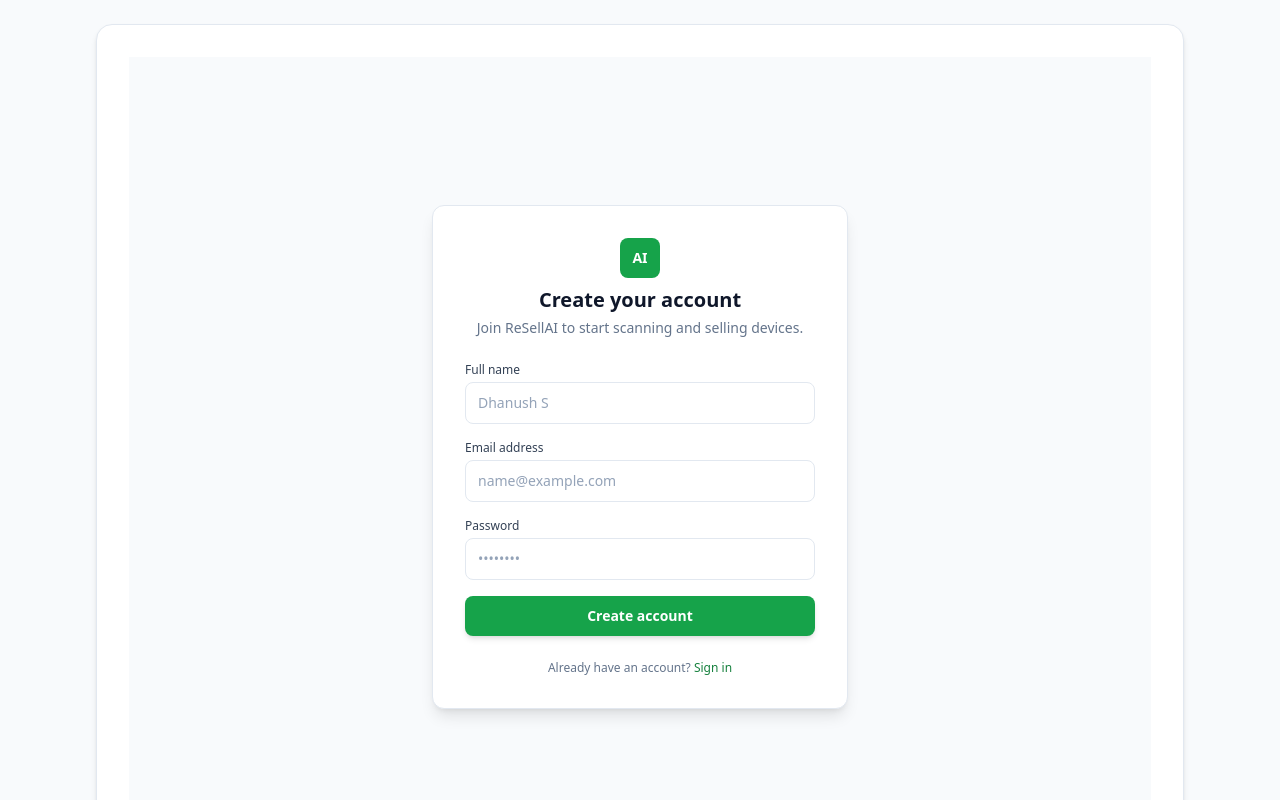
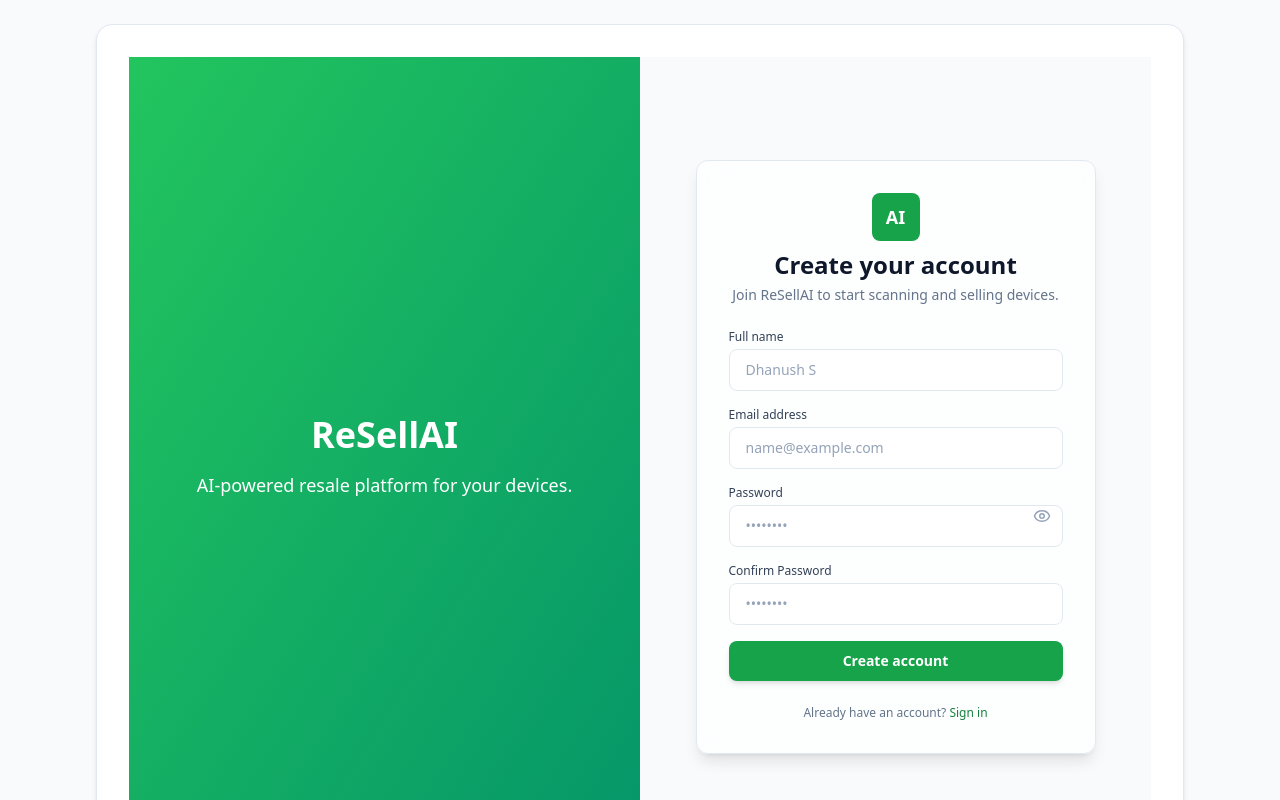
Before and after one commit to Dhanush552005/ReSellAI, a React (Vite) app in the folder frontend/: page /register in a window 1280 px wide. Shown: the top 800 px of the page. Built offline with nearby package versions, Linux system fonts and the light colour scheme.

Commit message:
register and login page

```diff
--- a/frontend/src/pages/Login.jsx
+++ b/frontend/src/pages/Login.jsx
@@ -1,38 +1,50 @@
-import { useState } from "react"
-import { useNavigate, Link } from "react-router-dom"
-import { loginUser } from "../api"
+import { useState } from "react";
+import { useNavigate, Link } from "react-router-dom";
+import { loginUser } from "../api";
+import { Eye, EyeOff } from "lucide-react";
 
 export default function Login({ fetchUser }) {
-  const [email, setEmail] = useState("")
-  const [password, setPassword] = useState("")
-  const [error, setError] = useState("")
-  const navigate = useNavigate()
+  const [email, setEmail] = useState("");
+  const [password, setPassword] = useState("");
+  const [showPassword, setShowPassword] = useState(false);
+  const [error, setError] = useState("");
+  const navigate = useNavigate();
 
   const handleSubmit = async (e) => {
-    e.preventDefault()
-    setError("")
+    e.preventDefault();
+    setError("");
 
-    const res = await loginUser({ email, password })
+    const res = await loginUser({ email, password });
 
     if (res.error) {
-      setError(res.error)
+      setError(res.error);
     } else {
-      await fetchUser()
-      navigate("/")
+      await fetchUser();
+      navigate("/");
     }
-  }
+  };
 
   return (
-    <div className="min-h-screen flex items-center justify-center bg-slate-50">
-      <div className="w-full max-w-md px-4">
-        <div className="bg-white shadow-lg rounded-xl border border-slate-200 p-8">
+    <div className="min-h-screen flex flex-col lg:flex-row">
+      {/* Left Side */}
+      <div className="hidden lg:flex flex-1 items-center justify-center bg-gradient-to-br from-green-500 to-emerald-600 text-white">
+        <div className="text-center space-y-4 px-8">
+          <h1 className="text-4xl font-bold">ReSellAI</h1>
+          <p className="text-lg font-medium">
+            AI-powered resale platform for your devices.
+          </p>
+        </div>
+      </div>
+
+      {/* Right Side */}
+      <div className="flex-1 flex items-center justify-center bg-slate-50">
+        <div className="w-full max-w-md px-6">
+          <div className="bg-white/70 backdrop-blur-md shadow-lg rounded-xl border border-slate-200 p-8">
             <div className="flex flex-col items-center mb-6">
-            <div className="h-10 w-10 rounded-lg bg-green-600 flex items-center justify-center text-white text-sm font-semibold mb-2">
+              <div className="h-12 w-12 rounded-lg bg-green-600 flex items-center justify-center text-white text-lg font-semibold mb-2">
                 AI
               </div>
-            <h2 className="text-xl font-semibold text-slate-900">
-              Welcome back
-            </h2>
+              <h2 className="text-2xl font-semibold text-slate-900">Welcome back</h2>
               <p className="text-sm text-slate-500 mt-1">
                 Sign in to access your ReSellAI dashboard.
               </p>
@@ -52,37 +64,44 @@
                 <input
                   type="email"
                   required
-                className="w-full px-3 py-2.5 rounded-lg border border-slate-200 bg-white text-sm text-slate-900 placeholder:text-slate-400 focus:outline-none focus:ring-2 focus:ring-green-500 focus:border-green-500"
+                  className="w-full px-4 py-2.5 rounded-lg border border-slate-200 bg-white text-sm text-slate-900 placeholder:text-slate-400 focus:outline-none focus:ring-2 focus:ring-green-500 focus:border-green-500"
                   placeholder="name@example.com"
                   value={email}
                   onChange={(e) => setEmail(e.target.value)}
                 />
               </div>
 
-            <div>
+              <div className="relative">
                 <label className="block text-xs font-medium text-slate-700 mb-1">
                   Password
                 </label>
                 <input
-                type="password"
+                  type={showPassword ? "text" : "password"}
                   required
-                className="w-full px-3 py-2.5 rounded-lg border border-slate-200 bg-white text-sm text-slate-900 placeholder:text-slate-400 focus:outline-none focus:ring-2 focus:ring-green-500 focus:border-green-500"
+                  className="w-full px-4 py-2.5 rounded-lg border border-slate-200 bg-white text-sm text-slate-900 placeholder:text-slate-400 focus:outline-none focus:ring-2 focus:ring-green-500 focus:border-green-500"
                   placeholder="••••••••"
                   value={password}
                   onChange={(e) => setPassword(e.target.value)}
                 />
+                <button
+                  type="button"
+                  onClick={() => setShowPassword(!showPassword)}
+                  className="absolute right-3 top-1/2 -translate-y-1/2 text-slate-400 hover:text-slate-600"
+                >
+                  {showPassword ? <EyeOff size={18} /> : <Eye size={18} />}
+                </button>
               </div>
 
               <button
                 type="submit"
-              className="w-full py-2.5 rounded-lg bg-green-600 hover:bg-green-700 text-white text-sm font-semibold shadow-md transition-colors"
+                className="w-full py-2.5 rounded-lg bg-green-600 hover:bg-green-700 text-white text-sm font-semibold shadow-md transition-all"
               >
                 Sign in
               </button>
             </form>
 
             <p className="mt-6 text-center text-xs text-slate-500">
-            Don&apos;t have an account?{" "}
+              Don&apos;t have an account?{' '}
               <Link
                 to="/register"
                 className="text-green-700 hover:text-green-800 font-medium"
@@ -93,5 +112,6 @@
           </div>
         </div>
       </div>
-  )
+    </div>
+  );
 }
--- a/frontend/src/pages/Register.jsx
+++ b/frontend/src/pages/Register.jsx
@@ -1,40 +1,70 @@
-import { useState } from "react"
-import { useNavigate, Link } from "react-router-dom"
-import { registerUser } from "../api"
+import { useState } from "react";
+import { useNavigate, Link } from "react-router-dom";
+import { registerUser } from "../api";
+import { Eye, EyeOff } from "lucide-react";
 
 export default function Register() {
-  const [username, setUsername] = useState("")
-  const [email, setEmail] = useState("")
-  const [password, setPassword] = useState("")
-  const [error, setError] = useState("")
-  const [success, setSuccess] = useState(false)
-  const navigate = useNavigate()
+  const [username, setUsername] = useState("");
+  const [email, setEmail] = useState("");
+  const [password, setPassword] = useState("");
+  const [confirmPassword, setConfirmPassword] = useState("");
+  const [showPassword, setShowPassword] = useState(false);
+  const [passwordStrength, setPasswordStrength] = useState("");
+  const [error, setError] = useState("");
+  const [success, setSuccess] = useState(false);
+  const navigate = useNavigate();
 
   const handleSubmit = async (e) => {
-    e.preventDefault()
-    setError("")
+    e.preventDefault();
+    setError("");
 
-    const res = await registerUser({ username, email, password })
+    if (password !== confirmPassword) {
+      setError("Passwords do not match");
+      return;
+    }
+
+    const res = await registerUser({ username, email, password });
 
     if (res.error) {
-      setError(res.error)
+      setError(res.error);
     } else {
-      setSuccess(true)
-      setTimeout(() => navigate("/login"), 2000)
+      setSuccess(true);
+      setTimeout(() => navigate("/login"), 2000);
     }
+  };
+
+  const handlePasswordChange = (value) => {
+    setPassword(value);
+    if (value.length < 6) {
+      setPasswordStrength("Weak");
+    } else if (value.length < 10) {
+      setPasswordStrength("Moderate");
+    } else {
+      setPasswordStrength("Strong");
     }
+  };
 
   return (
-    <div className="min-h-screen flex items-center justify-center bg-slate-50">
-      <div className="w-full max-w-md px-4">
-        <div className="bg-white shadow-lg rounded-xl border border-slate-200 p-8">
+    <div className="min-h-screen flex flex-col lg:flex-row">
+      {/* Left Side */}
+      <div className="hidden lg:flex flex-1 items-center justify-center bg-gradient-to-br from-green-500 to-emerald-600 text-white">
+        <div className="text-center space-y-4 px-8">
+          <h1 className="text-4xl font-bold">ReSellAI</h1>
+          <p className="text-lg font-medium">
+            AI-powered resale platform for your devices.
+          </p>
+        </div>
+      </div>
+
+      {/* Right Side */}
+      <div className="flex-1 flex items-center justify-center bg-slate-50">
+        <div className="w-full max-w-md px-6">
+          <div className="bg-white/70 backdrop-blur-md shadow-lg rounded-xl border border-slate-200 p-8">
             <div className="flex flex-col items-center mb-6">
-            <div className="h-10 w-10 rounded-lg bg-green-600 flex items-center justify-center text-white text-sm font-semibold mb-2">
+              <div className="h-12 w-12 rounded-lg bg-green-600 flex items-center justify-center text-white text-lg font-semibold mb-2">
                 AI
               </div>
-            <h2 className="text-xl font-semibold text-slate-900">
-              Create your account
-            </h2>
+              <h2 className="text-2xl font-semibold text-slate-900">Create your account</h2>
               <p className="text-sm text-slate-500 mt-1">
                 Join ReSellAI to start scanning and selling devices.
               </p>
@@ -60,7 +90,7 @@
                 <input
                   type="text"
                   required
-                className="w-full px-3 py-2.5 rounded-lg border border-slate-200 bg-white text-sm text-slate-900 placeholder:text-slate-400 focus:outline-none focus:ring-2 focus:ring-green-500 focus:border-green-500"
+                  className="w-full px-4 py-2.5 rounded-lg border border-slate-200 bg-white text-sm text-slate-900 placeholder:text-slate-400 focus:outline-none focus:ring-2 focus:ring-green-500 focus:border-green-500"
                   placeholder="Dhanush S"
                   value={username}
                   onChange={(e) => setUsername(e.target.value)}
@@ -74,37 +104,63 @@
                 <input
                   type="email"
                   required
-                className="w-full px-3 py-2.5 rounded-lg border border-slate-200 bg-white text-sm text-slate-900 placeholder:text-slate-400 focus:outline-none focus:ring-2 focus:ring-green-500 focus:border-green-500"
+                  className="w-full px-4 py-2.5 rounded-lg border border-slate-200 bg-white text-sm text-slate-900 placeholder:text-slate-400 focus:outline-none focus:ring-2 focus:ring-green-500 focus:border-green-500"
                   placeholder="name@example.com"
                   value={email}
                   onChange={(e) => setEmail(e.target.value)}
                 />
               </div>
 
-            <div>
+              <div className="relative">
                 <label className="block text-xs font-medium text-slate-700 mb-1">
                   Password
                 </label>
                 <input
+                  type={showPassword ? "text" : "password"}
+                  required
+                  className="w-full px-4 py-2.5 rounded-lg border border-slate-200 bg-white text-sm text-slate-900 placeholder:text-slate-400 focus:outline-none focus:ring-2 focus:ring-green-500 focus:border-green-500"
+                  placeholder="••••••••"
+                  value={password}
+                  onChange={(e) => handlePasswordChange(e.target.value)}
+                />
+                <button
+                  type="button"
+                  onClick={() => setShowPassword(!showPassword)}
+                  className="absolute right-3 top-1/2 -translate-y-1/2 text-slate-400 hover:text-slate-600"
+                >
+                  {showPassword ? <EyeOff size={18} /> : <Eye size={18} />}
+                </button>
+                {password && (
+                  <p className="text-xs mt-1 text-slate-500">
+                    Password strength: <span className="font-medium">{passwordStrength}</span>
+                  </p>
+                )}
+              </div>
+
+              <div>
+                <label className="block text-xs font-medium text-slate-700 mb-1">
+                  Confirm Password
+                </label>
+                <input
                   type="password"
                   required
-                className="w-full px-3 py-2.5 rounded-lg border border-slate-200 bg-white text-sm text-slate-900 placeholder:text-slate-400 focus:outline-none focus:ring-2 focus:ring-green-500 focus:border-green-500"
+                  className="w-full px-4 py-2.5 rounded-lg border border-slate-200 bg-white text-sm text-slate-900 placeholder:text-slate-400 focus:outline-none focus:ring-2 focus:ring-green-500 focus:border-green-500"
                   placeholder="••••••••"
-                value={password}
-                onChange={(e) => setPassword(e.target.value)}
+                  value={confirmPassword}
+                  onChange={(e) => setConfirmPassword(e.target.value)}
                 />
               </div>
 
               <button
                 type="submit"
-              className="w-full py-2.5 rounded-lg bg-green-600 hover:bg-green-700 text-white text-sm font-semibold shadow-md transition-colors"
+                className="w-full py-2.5 rounded-lg bg-green-600 hover:bg-green-700 text-white text-sm font-semibold shadow-md transition-all"
               >
                 Create account
               </button>
             </form>
 
             <p className="mt-6 text-center text-xs text-slate-500">
-            Already have an account?{" "}
+              Already have an account?{' '}
               <Link
                 to="/login"
                 className="text-green-700 hover:text-green-800 font-medium"
@@ -115,5 +171,6 @@
           </div>
         </div>
       </div>
-  )
+    </div>
+  );
 }
```
Lines whose indentation alone changed are shown as unchanged.
